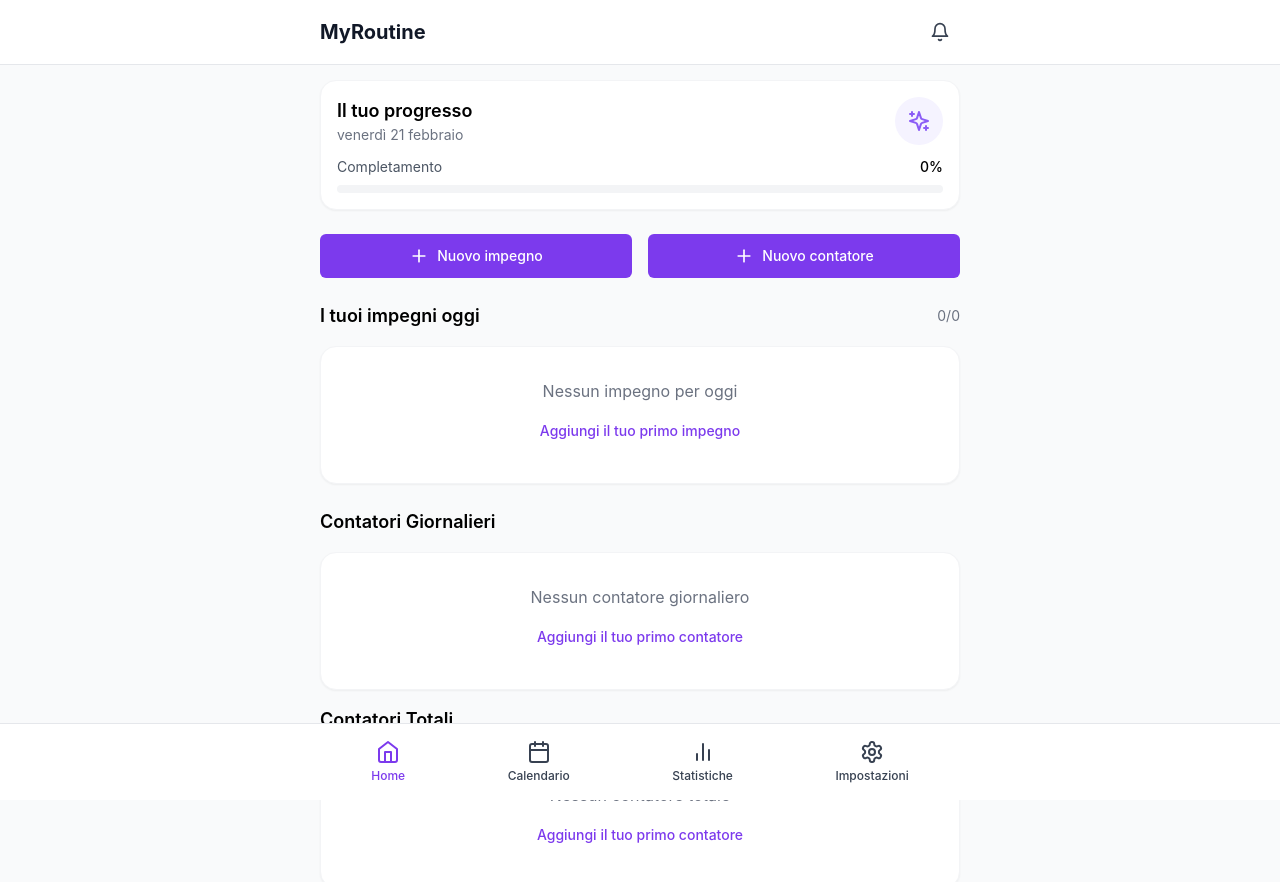
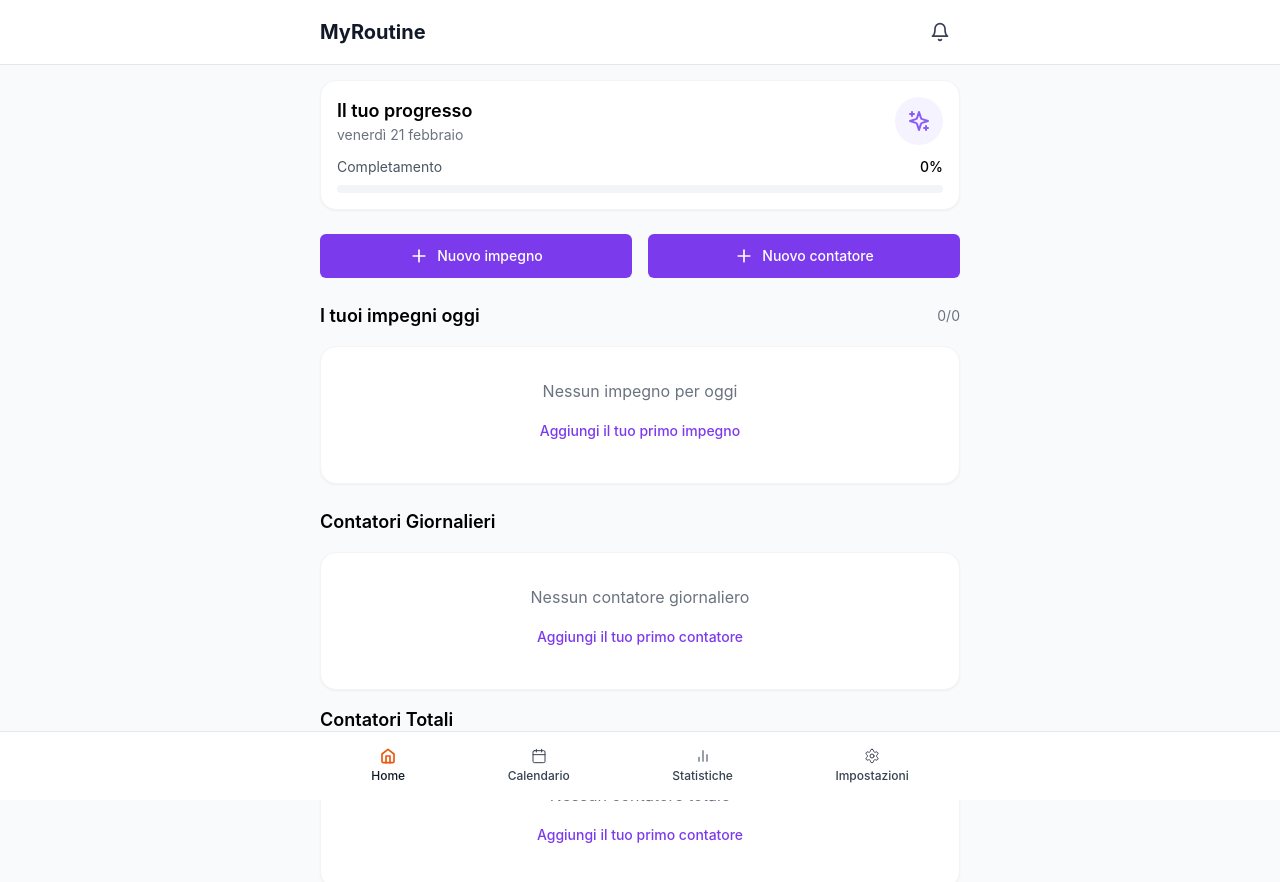
Before and after one commit to simone202120/my-routine-app-new, a React (Create React App) app: page / in a window 1280 px wide. Shown: the top 882 px of the page. Built offline with nearby package versions, Linux system fonts and the light colour scheme.

Commit message:
FixIconNavBar

```diff
--- a/src/components/layout/Navigation.tsx
+++ b/src/components/layout/Navigation.tsx
@@ -1,39 +1,76 @@
 // components/layout/Navigation.tsx
 import React from 'react';
 import { useNavigate, useLocation } from 'react-router-dom';
-import { Home, Calendar, BarChart2, Settings } from 'lucide-react';
+import { Home, Calendar, BarChart2, Settings, LucideIcon } from 'lucide-react';
 import { Button } from "../ui/button";
+
+interface NavItem {
+  id: string;
+  icon: LucideIcon;
+  label: string;
+  color: string;
+}
 
 const Navigation = () => {
   const navigate = useNavigate();
   const location = useLocation();
 
-  const navItems = [
-    { id: '/', icon: Home, label: 'Home' },
-    { id: '/calendar', icon: Calendar, label: 'Calendario' },
-    { id: '/stats', icon: BarChart2, label: 'Statistiche' },
-    { id: '/settings', icon: Settings, label: 'Impostazioni' }
+  const navItems: NavItem[] = [
+    {
+      id: '/',
+      icon: Home,
+      label: 'Home',
+      color: '#ea580c'
+    },
+    {
+      id: '/calendar',
+      icon: Calendar,
+      label: 'Calendario',
+      color: '#0ea5e9'
+    },
+    {
+      id: '/stats',
+      icon: BarChart2,
+      label: 'Statistiche',
+      color: '#8b5cf6'
+    },
+    {
+      id: '/settings',
+      icon: Settings,
+      label: 'Impostazioni',
+      color: '#10b981'
+    }
   ];
 
   return (
     <nav className="fixed bottom-0 left-0 right-0 bg-white border-t z-50">
       <div className="container mx-auto px-4 max-w-2xl">
         <div className="flex justify-around py-2">
-          {navItems.map(({ id, icon: Icon, label }) => (
+          {navItems.map(({ id, icon: Icon, label, color }) => {
+            const isActive = location.pathname === id;
+
+            return (
               <Button
                 key={id}
                 variant="ghost"
                 className={`flex flex-col items-center min-w-[4rem] h-auto py-2 ${
-                location.pathname === id
-                  ? 'text-primary-600'
-                  : 'text-gray-500 hover:text-gray-900'
+                  isActive ? 'text-gray-900' : 'text-gray-500'
                 }`}
                 onClick={() => navigate(id)}
               >
-              <Icon className="h-6 w-6" />
-              <span className="text-xs mt-1">{label}</span>
+                <div className="h-4 w-4 mb-1">
+                  <Icon
+                    className="w-full h-full"
+                    color={isActive ? color : 'currentColor'}
+                    strokeWidth={isActive ? 2.5 : 1.5}
+                  />
+                </div>
+                <span className="text-xs font-medium">
+                  {label}
+                </span>
               </Button>
-          ))}
+            );
+          })}
         </div>
       </div>
     </nav>
```
Lines whose indentation alone changed are shown as unchanged.
